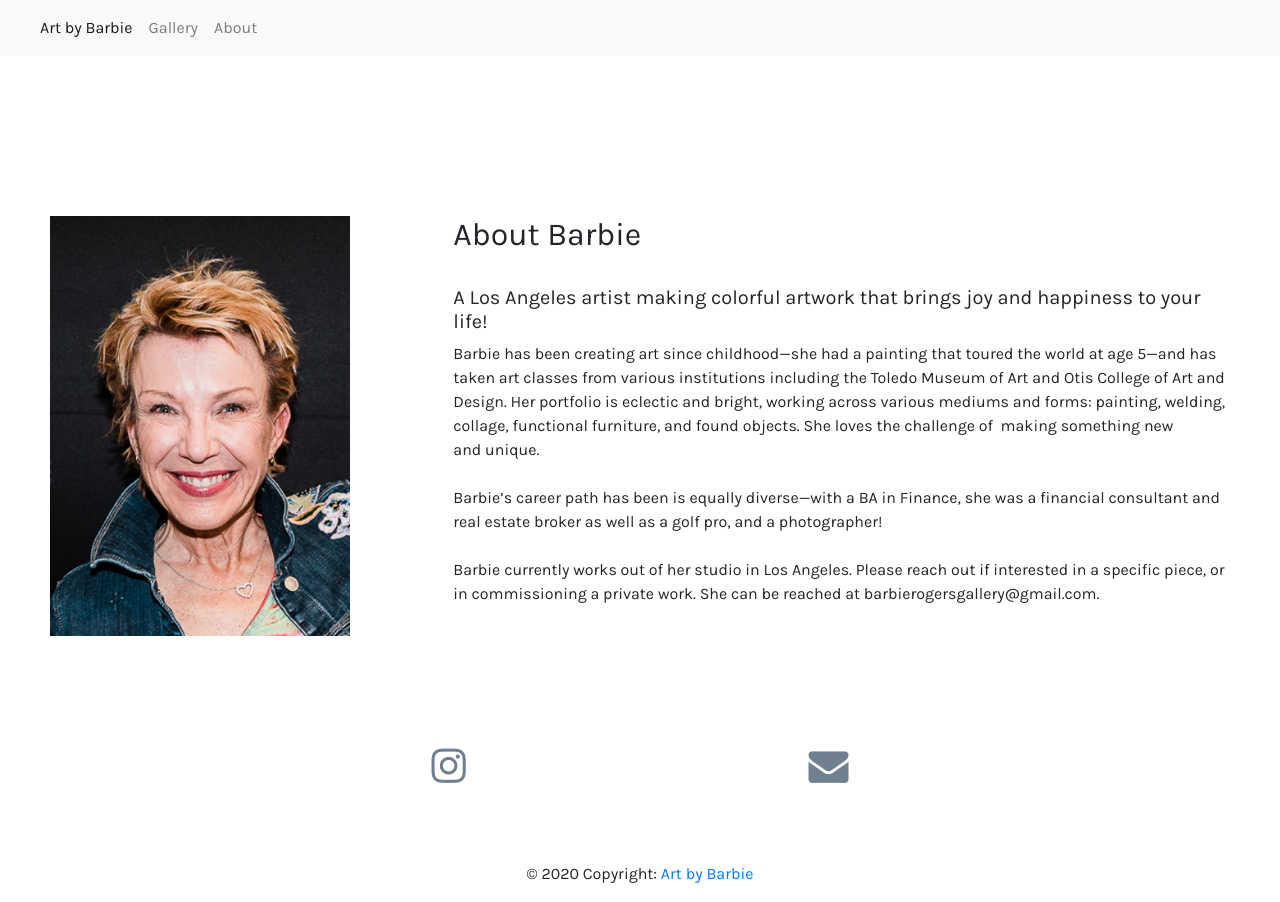
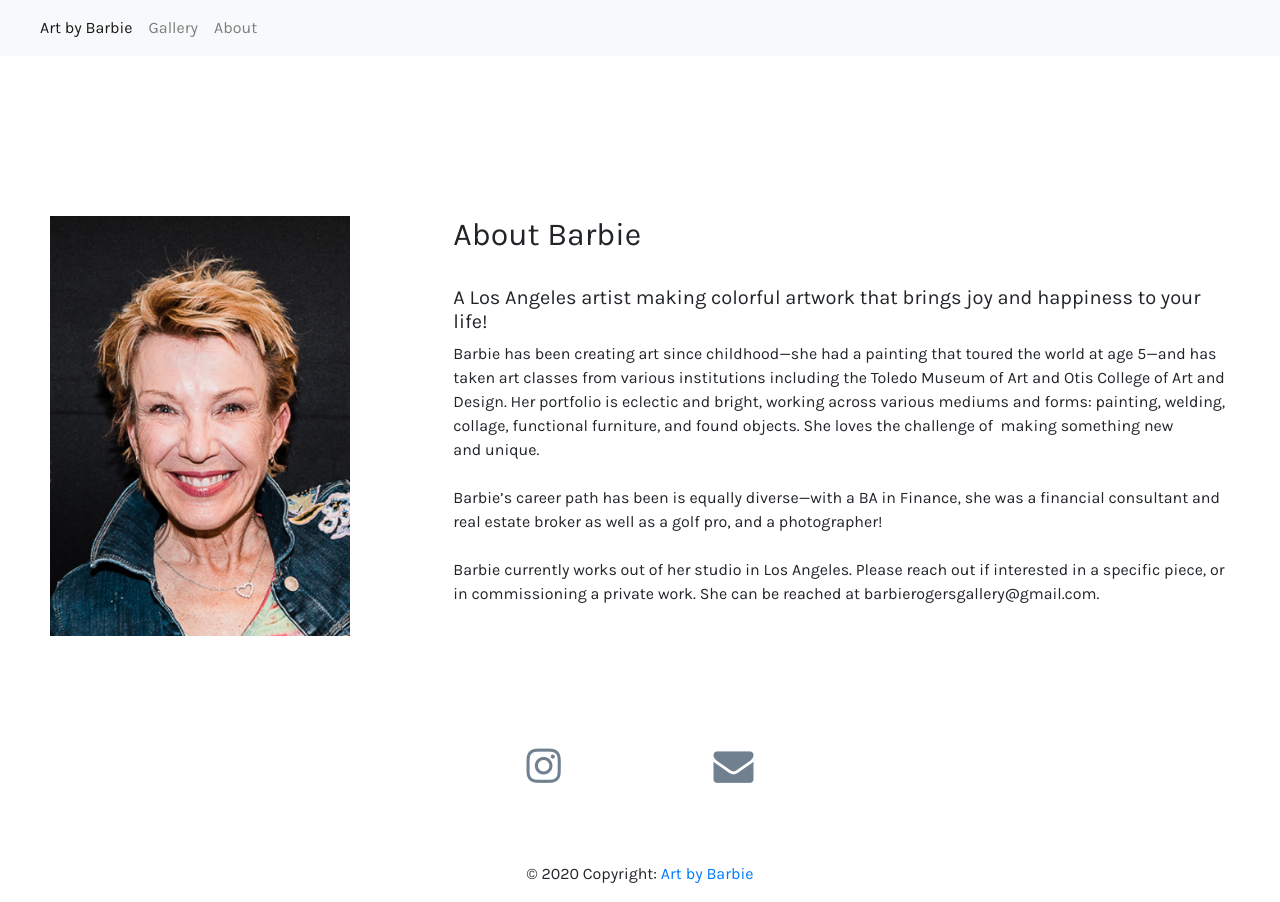
Before and after one commit to ncaldwell17/kaseysite, a plain HTML site: page about.html in a window 1280 px wide. Drawn offline with nearby package versions, Linux system fonts and the light colour scheme.

Commit message:
footer icons separated closer

```diff
--- a/about.html
+++ b/about.html
@@ -143,8 +143,8 @@
         <!-- Grid row-->
         <div class="row">
 
-            <div class="col-sm-2 icon-filler"></div>
-            <div class="col-sm-8" style="height: 100px;">
+            <div class="col-sm-4 icon-filler"></div>
+            <div class="col-sm-4" style="height: 100px;">
 
                 <div class="row">
                     <a href="https://www.instagram.com/barbierogersgallery/" class="fa fa-instagram icon-image"></a>
@@ -152,7 +152,7 @@
                 </div>
 
             </div>
-            <div class="col-sm-2 icon-filler"></div>
+            <div class="col-sm-4 icon-filler"></div>
 
 
 
```
Also changed, not shown: gallery.html (+3 -3 lines), index.html (+3 -3 lines).
